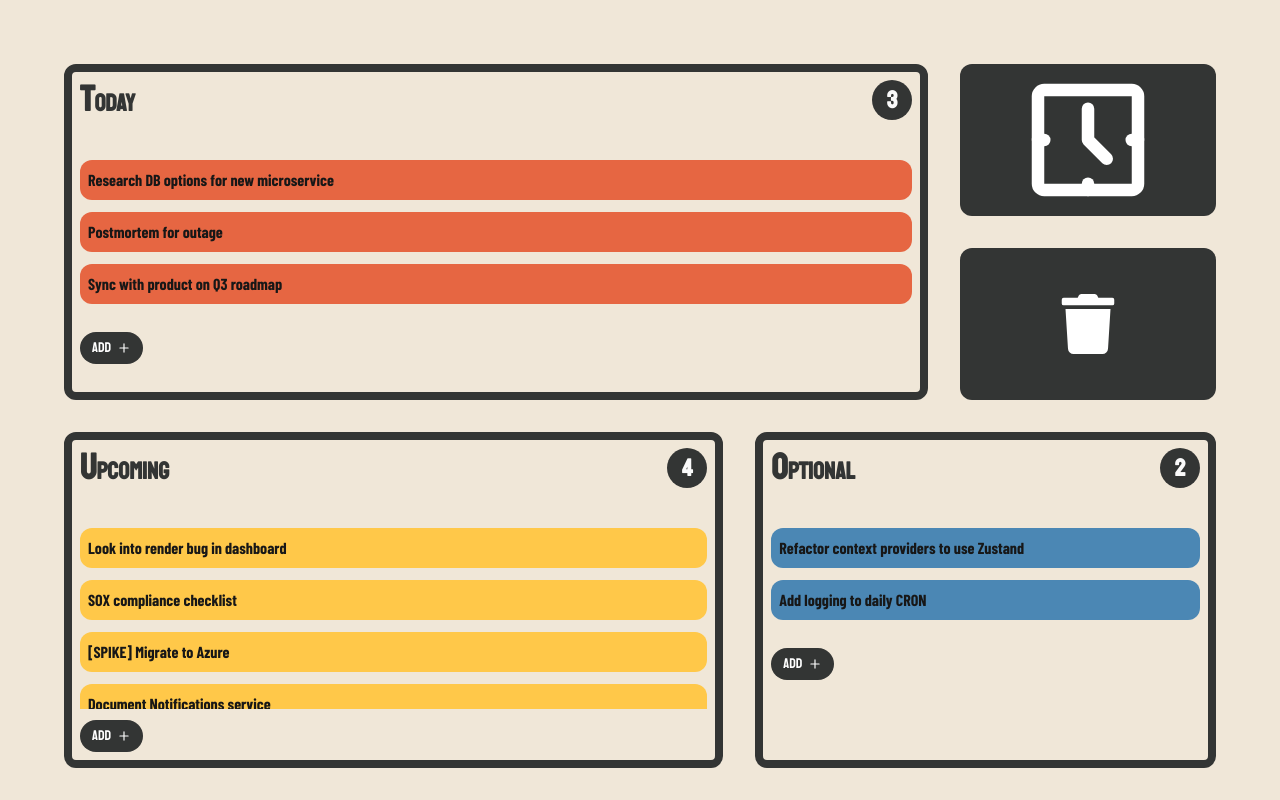
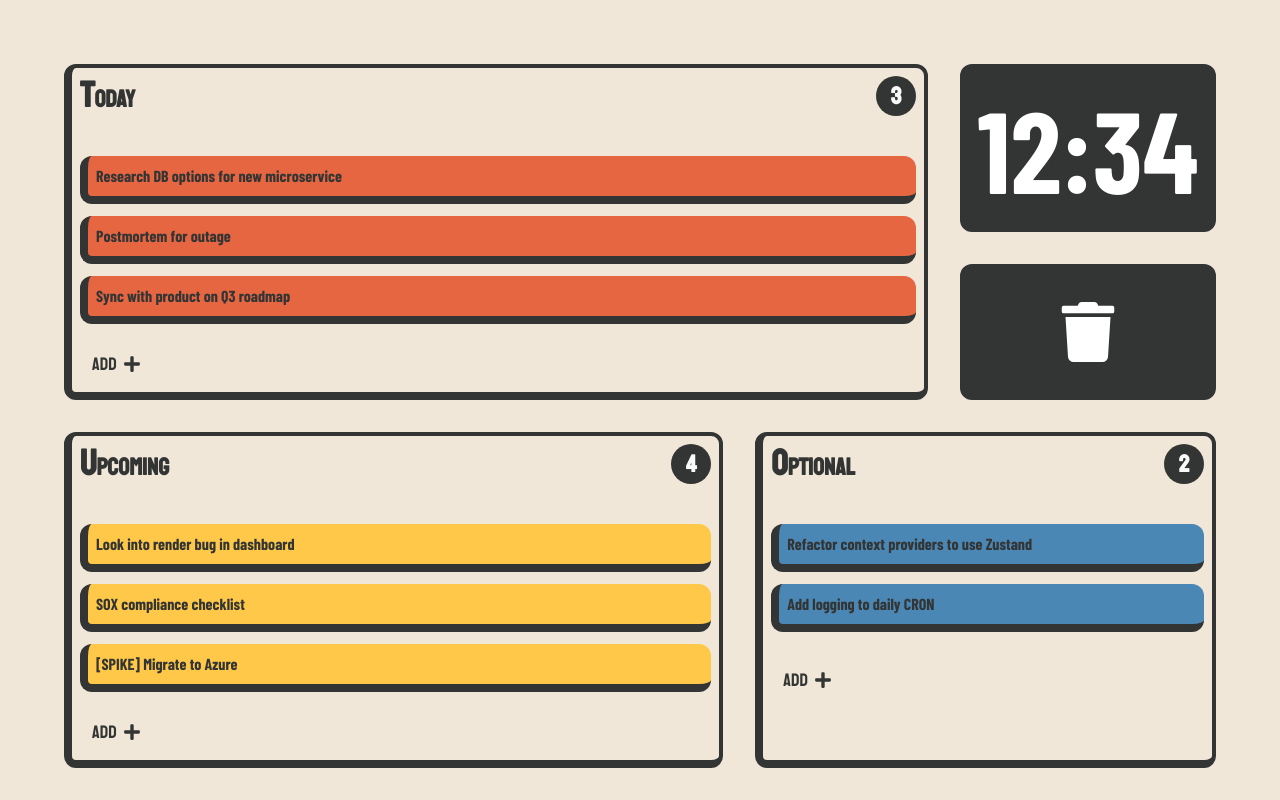
Before and after one commit to willrequaworrell/Klarr_Frontend, a React (Vite) app: page / in a window 1280 px wide. Built offline with nearby package versions, Linux system fonts and the light colour scheme; a web font is replaced by a local one.

Commit message:
more styling updates

```diff
--- a/src/components/AddCard.tsx
+++ b/src/components/AddCard.tsx
@@ -1,7 +1,8 @@
 import React, { useState } from 'react'
 import { motion } from 'framer-motion'
 import { CardType } from '../util/Types'
-import { FiPlus } from 'react-icons/fi'
+import { FaPlus } from "react-icons/fa";
+
 
 interface AddCardType {
     column: 'today' | 'upcoming' | 'optional'
@@ -47,7 +48,7 @@ const AddCard = ({column, setCards}: AddCardType) => {
                         onChange={(e) => setText(e.target.value)}
                         autoFocus
                         placeholder='Add new task...'
-                        className={`w-full p-2 text-sm rounded-xl ${columnToColor[column]} text-offblack placeholder-offblack focus:outline-0`}
+                        className={`w-full p-2 text-md font-Barlow rounded-xl ${columnToColor[column]} text-offblack placeholder-offblack focus:outline-0`}
                     />
                     <div className='flex items-center mt-1.5 justify-end gap-1.5'>
                         <button
@@ -69,10 +70,10 @@ const AddCard = ({column, setCards}: AddCardType) => {
                 <motion.button
                     layout
                     onClick={() => setAdding(true)}
-                    className={`flex rounded-full justify-center items-center w-min text-sm  gap-1.5 px-3 py-1.5  text-white bg-offblack transition-colors hover:scale-105`}
+                    className={`flex text-lg rounded-full text-center justify-center items-center w-min  gap-1.5 px-3 py-1.5  text-offblack  transition-colors hover:scale-105`}
                 >
-                    <span>Add</span>
-                    <FiPlus />
+                    <p>Add</p>
+                    <FaPlus />
                 </motion.button>
             }
         </>
--- a/src/components/Board.tsx
+++ b/src/components/Board.tsx
@@ -3,7 +3,6 @@ import Column from "./Column"
 import { DEFAULT_CARDS } from "../util/DummyData"
 import { CardType } from "../util/Types"
 import DeleteArea from "./DeleteArea"
-import { TbClock2 } from "react-icons/tb";
 
 
 
@@ -27,8 +26,8 @@ const Board = () => {
                     width="w-3/4"
                 />
                 <div className="flex flex-col items-center justify-center flex-1 gap-8">
-                    <div className="flex items-center justify-center w-full text-white text-[150px] bg-offblack h-1/2 rounded-xl">
-                        <TbClock2 />
+                    <div className="flex items-center justify-center w-full text-white font-Barlow text-[115px] bg-offblack h-1/2 rounded-xl">
+                        <p>12:34</p>
                     </div>
                     <DeleteArea setCards={setCards}/>
                 </div>
--- a/src/components/Card.tsx
+++ b/src/components/Card.tsx
@@ -35,7 +35,7 @@ const Card = ({title, id, column, handleDragStart, bgColor, onEdit}: DraggableCa
             layout
             layoutId={id}
             draggable={!isEditing}
-            className={`flex relative p-2 rounded-xl cursor-grab  ${bgColor} active:cursor-grabbing`}
+            className={`flex relative p-2 rounded-xl cursor-grab  ${bgColor} border-offblack border-l-8 border-b-8 active:cursor-grabbing`}
             onDragStart={(e: any) => handleDragStart(e as React.DragEvent<HTMLDivElement>, {title, id, column})}
             onDoubleClick={handleDoubleClick}
         >
@@ -49,10 +49,10 @@ const Card = ({title, id, column, handleDragStart, bgColor, onEdit}: DraggableCa
                         value={editedTitle}
                         onChange={handleTitleEdit}
                         onBlur={() => setIsEditing(false)}
-                        className="w-full text-sm font-bold bg-transparent border-none outline-none text-neutral-900" />
+                        className="w-full font-bold bg-transparent border-none outline-none text-md font-Barlow text-offblack" />
                 </form>
             :
-            <p className="flex-1 text-md font-Barlow text-neutral-900">{title}</p>
+            <p className="flex-1 text-md font-Barlow text-offblack">{title}</p>
 
             }
 
--- a/src/components/Column.tsx
+++ b/src/components/Column.tsx
@@ -122,7 +122,7 @@ const Column = ({title, headingColor, bgColor, column, cards, setCards, width}:
             onDragOver={handleDragOver}
             onDragLeave={handleDragLeave}
             onDrop={handleDrop}
-            className={`flex flex-col font-Staat ${width} size-full p-2 rounded-xl transition-colors border-8 border-offblack ${active && ""}`}
+            className={`flex flex-col font-Staat ${width} size-full p-2 rounded-xl transition-colors border-l-8 border-b-8 border-t-4 border-r-4 border-offblack`}
         >
             <div className="flex items-center justify-between mb-3">
                 <h3 className={`font-bold text-2xl  ${headingColor}`}>
```
